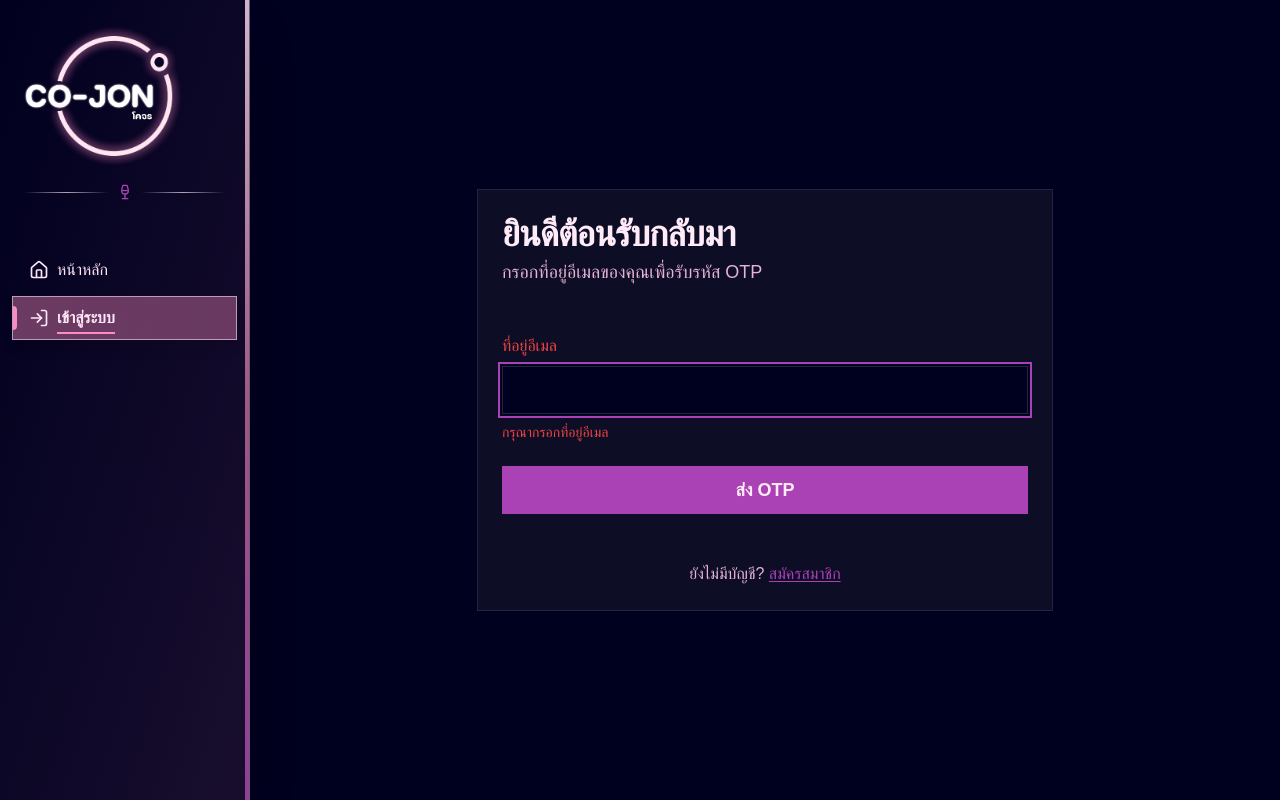
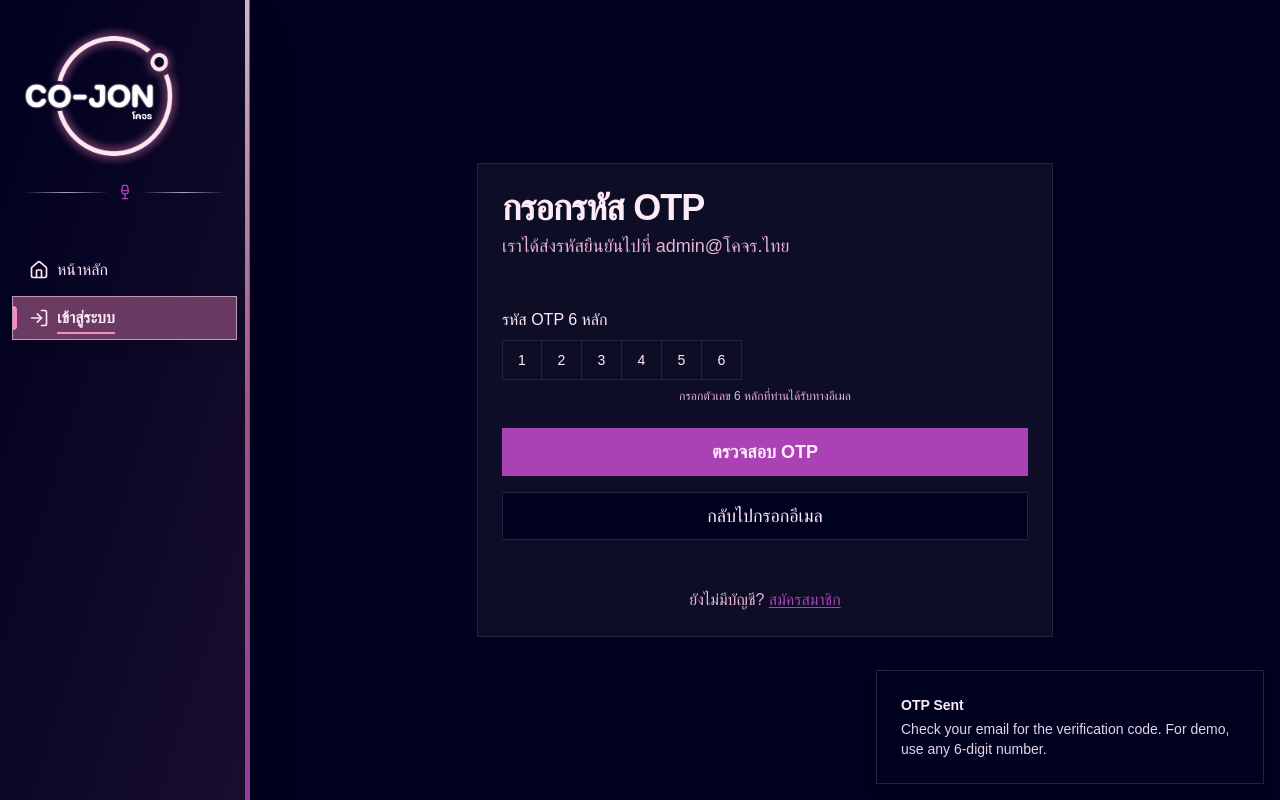
Before and after one commit to WebmasterCamp/ywc20-hackathon-gml, a Next.js app: page /login in a window 1280 px wide. Both pictures are taken after a click on the button "ส่ง OTP". Built offline with nearby package versions, Linux system fonts and the light colour scheme; a web font is replaced by a local one.

Commit message:
Update default values in EmailForm and OtpForm components for testing purposes

```diff
--- a/components/auth/email-form.tsx
+++ b/components/auth/email-form.tsx
@@ -31,7 +31,7 @@ export default function EmailForm({ onSuccess }: EmailFormProps) {
   const form = useForm<z.infer<typeof formSchema>>({
     resolver: zodResolver(formSchema),
     defaultValues: {
-      email: "",
+      email: "admin@โคจร.ไทย",
     },
   });
 
--- a/components/auth/otp-form.tsx
+++ b/components/auth/otp-form.tsx
@@ -28,7 +28,7 @@ export default function OtpForm({ email, onSuccess, onBack }: OtpFormProps) {
   const form = useForm<z.infer<typeof otpSchema>>({
     resolver: zodResolver(otpSchema),
     defaultValues: {
-      otp: "",
+      otp: "123456",
     },
   });
 
```
